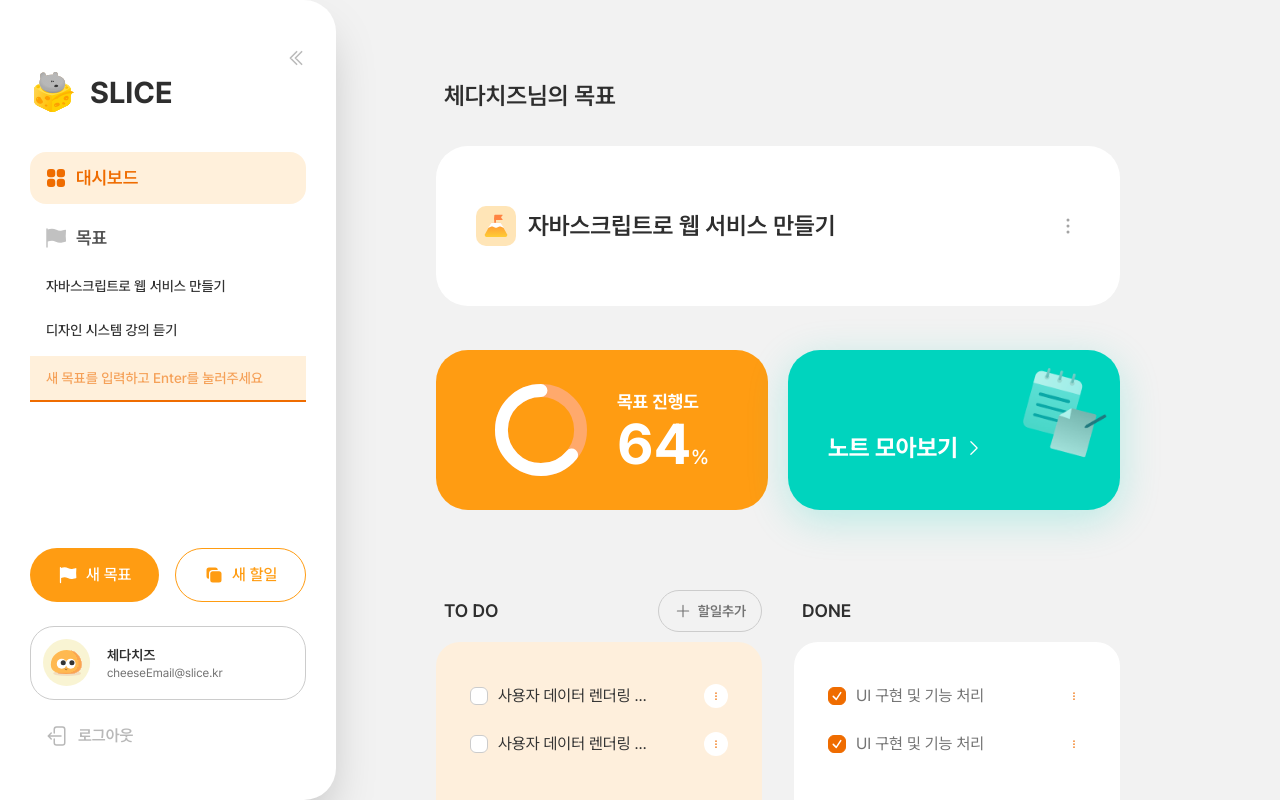
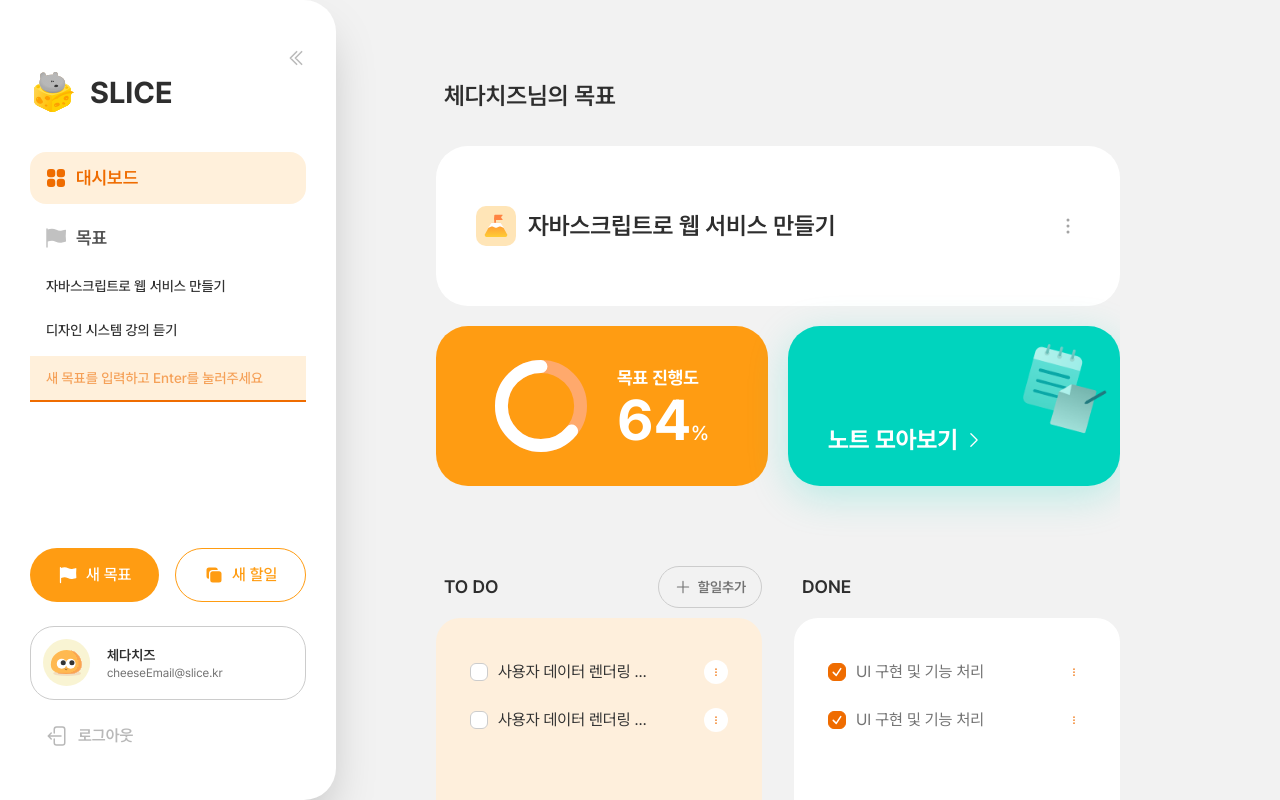
Before and after one commit to swallowedB/slice, a Next.js app: page /goals/1 in a window 1280 px wide. Built offline with nearby package versions, Linux system fonts and the light colour scheme.

Commit message:
💄 Style : 목표상세 퍼블리싱 분기점 나눠서 진행

```diff
--- /dev/null
+++ b/src/app/(protected)/goals/[goalId]/_components/GoalDoneSection.tsx
@@ -0,0 +1,29 @@
+"use client";
+
+import ListItem from "@/components/common/list/list-item/ListItem";
+
+type GoalDoneSectionProps = {
+  items: { id: number; label: string; checked: boolean }[];
+  onToggle: (id: number) => void;
+};
+
+export default function GoalDoneSection({
+  items,
+  onToggle,
+}: GoalDoneSectionProps) {
+  return (
+    <div>
+      <div className="mb-2.5 flex h-10.5 items-center justify-between">
+        <h4 className="pl-2 text-lg font-semibold">DONE</h4>
+      </div>
+
+      <div className="rounded-2xl bg-white px-4 py-6 sm:h-64 sm:px-6 sm:py-8 lg:rounded-3xl xl:max-h-130">
+        <ListItem
+          className="grid sm:gap-0.5 lg:gap-1"
+          items={items}
+          onChange={onToggle}
+        />
+      </div>
+    </div>
+  );
+}
--- /dev/null
+++ b/src/app/(protected)/goals/[goalId]/_components/GoalHeader.tsx
@@ -0,0 +1,30 @@
+"use client";
+
+import { EllipsisVerticalIcon } from "@heroicons/react/24/outline";
+
+type GoalHeaderProps = {
+  title: string;
+  onMenuClick?: () => void;
+};
+
+export default function GoalHeader({ title, onMenuClick }: GoalHeaderProps) {
+  return (
+    <div className="mb-4 flex items-center gap-3 rounded-2xl bg-white px-4 py-4 sm:rounded-3xl sm:px-6 sm:py-6 md:px-3 md:py-8.75 lg:mb-0 xl:rounded-4xl xl:px-10 xl:py-15">
+      <img
+        src="/icons/icon-goal.svg"
+        alt="목표 아이콘"
+        className="h-8 w-8 xl:h-10 xl:w-10"
+      />
+
+      <h3 className="truncate text-base font-semibold break-keep sm:text-xl xl:text-2xl">
+        {title}
+      </h3>
+
+      <button
+        className="ml-auto cursor-pointer"
+        onClick={onMenuClick}>
+        <EllipsisVerticalIcon className="h-6 w-6 text-gray-400" />
+      </button>
+    </div>
+  );
+}
--- /dev/null
+++ b/src/app/(protected)/goals/[goalId]/_components/GoalNotesCard.tsx
@@ -0,0 +1,21 @@
+"use client";
+
+import Link from "next/link";
+import { ChevronRightIcon } from "@heroicons/react/24/outline";
+
+type GoalNotesCardProps = {
+  goalId: number;
+};
+
+export default function GoalNotesCard({ goalId }: GoalNotesCardProps) {
+  return (
+    <div className="mt-4 flex h-40 items-end rounded-4xl bg-blue-200 bg-[url('/images/goals/obj-note.png')] bg-[length:98px_auto] bg-[right_14px_top_14px] bg-no-repeat px-10 py-7.5 text-white shadow-[0_10px_40px_0_rgba(0,212,190,0.24)] transition-all sm:mt-0 sm:h-auto sm:bg-[right_4px_top_14px] lg:mt-5 lg:py-11.5 xl:mt-0 xl:py-7.5">
+      <Link
+        href={`/notes/${goalId}`}
+        className="flex items-center gap-1 text-2xl font-bold break-keep sm:text-xl lg:text-2xl">
+        노트 모아보기
+        <ChevronRightIcon className="ml-0.5 w-5 sm:w-3.5 lg:w-5" />
+      </Link>
+    </div>
+  );
+}
--- /dev/null
+++ b/src/app/(protected)/goals/[goalId]/_components/GoalProgressCard.tsx
@@ -0,0 +1,21 @@
+"use client";
+
+import Progress from "@/components/progress/Progress";
+
+type GoalProgressCardProps = {
+  percent: number;
+};
+
+export default function GoalProgressCard({ percent }: GoalProgressCardProps) {
+  return (
+    <div className="bg-orange-250 rounded-4xl px-8 py-8.5 sm:px-0 lg:mt-5 lg:py-4 xl:mt-0 xl:py-8.5 2xl:mt-0">
+      <div className="flex h-full items-center justify-center gap-7.5">
+        <Progress
+          percent={percent}
+          variant="default"
+          title="목표 진행도"
+        />
+      </div>
+    </div>
+  );
+}
--- /dev/null
+++ b/src/app/(protected)/goals/[goalId]/_components/GoalTodoSection.tsx
@@ -0,0 +1,57 @@
+"use client";
+
+import Button from "@/components/common/button/Button";
+import TextButton from "@/components/common/button/TextButton";
+import ListItem from "@/components/common/list/list-item/ListItem";
+import { PlusIcon } from "@heroicons/react/24/outline";
+
+type GoalTodoSectionProps = {
+  items: { id: number; label: string; checked: boolean }[];
+  onAdd: () => void;
+  onToggle: (id: number) => void;
+};
+
+export default function GoalTodoSection({
+  items,
+  onAdd,
+  onToggle,
+}: GoalTodoSectionProps) {
+  return (
+    <div>
+      <div className="mb-2.5 flex h-10.5 items-center justify-between">
+        <h4 className="pl-2 text-lg font-semibold">TO DO</h4>
+
+        <Button
+          variant="outline-gray"
+          size="compact"
+          className="hidden sm:block"
+          onClick={onAdd}>
+          <p className="absolute top-7.25 right-5 flex w-18.5 items-center justify-center font-semibold sm:static sm:w-full">
+            <PlusIcon className="mr-1 h-4 w-4 sm:mr-1.5 sm:h-4.5 sm:w-4.5" />
+            할일추가
+          </p>
+        </Button>
+
+        <TextButton
+          className="block sm:hidden"
+          variant="primary"
+          onClick={onAdd}>
+          <p className="flex w-18.5 items-center justify-center font-semibold sm:static sm:w-full">
+            <PlusIcon className="mr-1 h-4 w-4 sm:mr-1.5 sm:h-4.5 sm:w-4.5" />
+            할일추가
+          </p>
+        </TextButton>
+      </div>
+
+      {items.length === 0 && <p>할 일이 없어요!</p>}
+
+      <div className="rounded-2xl bg-orange-100 px-4 py-6 sm:h-64 sm:px-6 sm:py-8 lg:rounded-3xl xl:max-h-130">
+        <ListItem
+          className="grid sm:gap-0.5 lg:gap-1"
+          items={items}
+          onChange={onToggle}
+        />
+      </div>
+    </div>
+  );
+}
--- a/src/app/(protected)/goals/[goalId]/page.tsx
+++ b/src/app/(protected)/goals/[goalId]/page.tsx
@@ -1,18 +1,163 @@
+// "use client";
+// import { ListGoalType } from "@/components/common/list/list-item/listItem.types";
+// import Progress from "@/components/progress/Progress";
+// import {
+//   ChevronRightIcon,
+//   EllipsisVerticalIcon,
+//   PlusIcon,
+// } from "@heroicons/react/24/outline";
+// import Link from "next/link";
+// import MobileHeader from "../../_components/layout/MobileHeader";
+// import { useEffect, useState } from "react";
+// import Button from "@/components/common/button/Button";
+// import TextButton from "@/components/common/button/TextButton";
+// import ListItem from "@/components/common/list/list-item/ListItem";
+// const mockGoalItem: ListGoalType[] = [
+//   {
+//     id: 1,
+//     title: "자바스크립트로 웹 서비스 만들기",
+//     todos: [
+//       { id: 1, label: "사용자 데이터 렌더링 구현", checked: false },
+//       { id: 2, label: "UI 구현 및 기능 처리", checked: true },
+//       { id: 3, label: "사용자 데이터 렌더링 구현", checked: false },
+//       { id: 4, label: "UI 구현 및 기능 처리", checked: true },
+//     ],
+//   },
+// ];
+// export default function GoalsPage() {
+//   const goal = mockGoalItem[0]; // 지금 목업은 1개
+//   const goalTodos = goal.todos.filter((t) => !t.checked);
+//   const goalDones = goal.todos.filter((t) => t.checked);
+// "use client";
+// import { ListGoalType } from "@/components/common/list/list-item/listItem.types";
+// import MobileHeader from "../../_components/layout/MobileHeader";
+// import GoalHeader from "./_components/GoalHeader";
+// import GoalProgressCard from "./_components/GoalProgressCard";
+// import GoalNotesCard from "./_components/GoalNotesCard";
+// import GoalTodoSection from "./_components/GoalTodoSection";
+// import GoalDoneSection from "./_components/GoalDoneSection";
+
+//   const [mounted, setMounted] = useState(false);
+
+//   useEffect(() => {
+//     setMounted(true);
+//   }, []);
+
+//   return (
+//     <>
+//       <MobileHeader title="체다치즈님의 목표" />
+//       <h2 className="color-black hidden sm:mb-8.5 sm:block sm:pl-2 sm:text-2xl sm:font-semibold">
+//         체다치즈님의 목표
+//       </h2>
+
+//       {/* 목표 타이틀 영역 */}
+//       <div className="overflow-clip">
+//         <section className="mb-6">
+//           <div className="block w-full gap-8 xl:grid-cols-2 2xl:grid">
+//             <div className="flex items-center gap-3 rounded-2xl bg-white px-4 py-4 sm:rounded-3xl sm:px-6 sm:py-6 md:px-3 md:py-8.75 xl:rounded-4xl xl:px-10 xl:py-15">
+//               <img
+//                 src="/icons/icon-goal.svg"
+//                 alt="목표 아이콘"
+//                 className="h-8 w-8 xl:h-10 xl:w-10"
+//               />
+//               <h3 className="truncate text-base font-semibold break-keep sm:text-xl xl:text-2xl">
+//                 {goal.title}
+//               </h3>
+
+//               <button className="ml-auto cursor-pointer">
+//                 <EllipsisVerticalIcon className="h-6 w-6 text-gray-400" />
+//               </button>
+//             </div>
+
+//             <div className="mt-4 block sm:mt-6 sm:grid sm:grid-cols-2 sm:gap-5 lg:block xl:grid xl:grid-cols-2 xl:gap-5 2xl:mt-0">
+//               <div className="bg-orange-250 rounded-4xl p-8.5 px-8 py-8.5 sm:px-0 lg:mt-5 lg:py-4 xl:py-8.5 2xl:mt-0">
+//                 {mounted && (
+//                   <div className="flex h-full items-center justify-center gap-7.5">
+//                     <Progress
+//                       percent={64}
+//                       variant="default"
+//                       title={`목표 진행도`}
+//                     />
+//                   </div>
+//                 )}
+//               </div>
+//               <div className="mt-4 flex h-40 items-end rounded-4xl bg-blue-200 bg-[url('/images/goals/obj-note.png')] bg-[length:98px_auto] bg-[right_14px_top_14px] bg-no-repeat px-10 py-7.5 text-white shadow-[0_10px_40px_0_rgba(0,212,190,0.24)] transition-all sm:mt-0 sm:bg-[right_4px_top_14px] lg:mt-5 lg:py-11.5 lg:hover:shadow-[0_10px_40px_0_rgba(0,212,190,0.24)] 2xl:mt-0">
+//                 <Link
+//                   href="/notes/1"
+//                   className="flex items-center gap-1 text-2xl font-bold break-keep sm:text-xl lg:text-2xl">
+//                   노트 모아보기
+//                   <ChevronRightIcon className="ml-0.5 w-5 sm:w-3.5 lg:w-5" />
+//                 </Link>
+//               </div>
+//             </div>
+//           </div>
+//         </section>
+
+//         {/* Todo / Done 영역 */}
+//         <section className="mt-7.5 grid gap-8 sm:mt-10 lg:mt-20 lg:grid-cols-2">
+//           {/* Todo */}
+//           <div>
+//             <div className="mb-2.5 flex h-10.5 items-center justify-between">
+//               <h4 className="pl-2 text-lg font-semibold">TO DO</h4>
+//               <Button
+//                 variant="outline-gray"
+//                 size="compact"
+//                 className="hidden sm:block"
+//                 onClick={() => console.log("mock up")}>
+//                 <p className="absolute top-7.25 right-5 flex w-18.5 items-center justify-center font-semibold sm:static sm:w-full">
+//                   <PlusIcon className="mr-1 h-4 w-4 sm:mr-1.5 sm:h-4.5 sm:w-4.5" />
+//                   할일추가
+//                 </p>
+//               </Button>
+
+//               <TextButton
+//                 variant="primary"
+//                 className="block sm:hidden"
+//                 onClick={() => console.log("mock up")}>
+//                 <p className="flex w-18.5 items-center justify-center font-semibold sm:static sm:w-full">
+//                   <PlusIcon className="mr-1 h-4 w-4 sm:mr-1.5 sm:h-4.5 sm:w-4.5" />
+//                   할일추가
+//                 </p>
+//               </TextButton>
+//             </div>
+//             {goalTodos.length === 0 && <p>할 일이 없어요!</p>}
+//             <div className="rounded-2xl bg-orange-100 px-4 py-6 sm:h-64 sm:px-6 sm:py-8 lg:rounded-3xl xl:max-h-130">
+//               <ListItem
+//                 className="grid sm:gap-0.5 lg:gap-1"
+//                 items={goalTodos}
+//                 onChange={() => console.log("mock up")}
+//               />
+//             </div>
+//           </div>
+
+//           {/* done */}
+//           <div>
+//             <div className="mb-2.5 flex h-10.5 items-center justify-between">
+//               <h4 className="pl-2 text-lg font-semibold">DONE</h4>
+//             </div>
+//             <div className="rounded-2xl bg-white px-4 py-6 sm:h-64 sm:px-6 sm:py-8 lg:rounded-3xl xl:max-h-130">
+//               <ListItem
+//                 className="grid sm:gap-0.5 lg:gap-1"
+//                 items={goalDones}
+//                 onChange={() => console.log("mock up")}
+//               />
+//             </div>
+//           </div>
+//         </section>
+//       </div>
+//     </>
+//   );
+// }
 "use client";
-import { ListGoalType } from "@/components/common/list/list-item/listItem.types";
-import Progress from "@/components/progress/Progress";
-import {
-  ChevronRightIcon,
-  EllipsisVerticalIcon,
-  PlusIcon,
-} from "@heroicons/react/24/outline";
-import Link from "next/link";
+
 import MobileHeader from "../../_components/layout/MobileHeader";
-import { useEffect, useState } from "react";
-import Button from "@/components/common/button/Button";
-import TextButton from "@/components/common/button/TextButton";
-import ListItem from "@/components/common/list/list-item/ListItem";
-const mockGoalItem: ListGoalType[] = [
+import GoalHeader from "./_components/GoalHeader";
+import GoalProgressCard from "./_components/GoalProgressCard";
+import GoalNotesCard from "./_components/GoalNotesCard";
+import GoalTodoSection from "./_components/GoalTodoSection";
+import GoalDoneSection from "./_components/GoalDoneSection";
+
+const mockGoalItem = [
   {
     id: 1,
     title: "자바스크립트로 웹 서비스 만들기",
@@ -24,117 +169,49 @@ const mockGoalItem: ListGoalType[] = [
     ],
   },
 ];
+
 export default function GoalsPage() {
-  const goal = mockGoalItem[0]; // 지금 목업은 1개
+  const goal = mockGoalItem[0];
   const goalTodos = goal.todos.filter((t) => !t.checked);
   const goalDones = goal.todos.filter((t) => t.checked);
-
-  const [mounted, setMounted] = useState(false);
-
-  useEffect(() => {
-    setMounted(true);
-  }, []);
 
   return (
     <>
       <MobileHeader title="체다치즈님의 목표" />
+
       <h2 className="color-black hidden sm:mb-8.5 sm:block sm:pl-2 sm:text-2xl sm:font-semibold">
         체다치즈님의 목표
       </h2>
 
-      {/* 목표 타이틀 영역 */}
-      <section className="mb-6">
-        <div className="block w-full gap-8 xl:grid-cols-2 2xl:grid">
-          <div className="flex items-center gap-3 rounded-2xl bg-white px-4 py-4 sm:rounded-3xl sm:px-6 sm:py-6 md:px-3 md:py-8.75 xl:rounded-4xl xl:px-10 xl:py-15">
-            <img
-              src="/icons/icon-goal.svg"
-              alt="목표 아이콘"
-              className="h-8 w-8 xl:h-10 xl:w-10"
+      <div className="overflow-clip">
+        {/* 목표 헤더 */}
+        <section className="">
+          <div className="block w-full gap-8 lg:grid lg:gap-0 xl:grid-cols-1 xl:gap-5 2xl:grid-cols-2">
+            <GoalHeader
+              title={goal.title}
+              onMenuClick={() => console.log("menu")}
             />
-            <h3 className="text-base font-semibold break-keep sm:text-xl xl:text-2xl">
-              {goal.title}
-            </h3>
 
-            <button className="ml-auto cursor-pointer">
-              <EllipsisVerticalIcon className="h-6 w-6 text-gray-400" />
-            </button>
-          </div>
-
-          <div className="mt-4 block sm:mt-6 sm:grid sm:grid-cols-2 sm:gap-5 lg:block xl:grid xl:grid-cols-2 xl:gap-5 2xl:mt-0">
-            <div className="bg-orange-250 rounded-4xl p-8.5 px-8 py-8.5 sm:px-0 lg:mt-5 lg:py-4 xl:py-8.5 2xl:mt-0">
-              {mounted && (
-                <div className="flex h-full items-center justify-center gap-7.5">
-                  <Progress
-                    percent={64}
-                    variant="default"
-                    title={`목표 진행도`}
-                  />
-                </div>
-              )}
-            </div>
-            <div className="mt-4 flex h-40 items-end rounded-4xl bg-blue-200 bg-[url('/images/goals/obj-note.png')] bg-[length:98px_auto] bg-[right_14px_top_14px] bg-no-repeat px-10 py-7.5 text-white shadow-[0_10px_40px_0_rgba(0,212,190,0.24)] transition-all sm:bg-[right_4px_top_14px] lg:mt-5 lg:py-11.5 lg:hover:shadow-[0_10px_40px_0_rgba(0,212,190,0.24)] 2xl:mt-0">
-              <Link
-                href="/notes/1"
-                className="flex items-center gap-1 text-2xl font-bold break-keep sm:text-xl lg:text-2xl">
-                노트 모아보기
-                <ChevronRightIcon className="ml-0.5 w-5 sm:w-3.5 lg:w-5" />
-              </Link>
+            <div className="block sm:grid sm:grid-cols-2 sm:gap-5 lg:block lg:gap-0 xl:mt-0 xl:grid xl:grid-cols-2 xl:gap-5">
+              <GoalProgressCard percent={64} />
+              <GoalNotesCard goalId={goal.id} />
             </div>
           </div>
-        </div>
-      </section>
+        </section>
 
-      {/* Todo / Done 영역 */}
-      <section className="mt-7.5 grid gap-8 sm:mt-10 lg:mt-20 lg:grid-cols-2">
-        {/* Todo */}
-        <div>
-          <div className="mb-2.5 flex h-10.5 items-center justify-between">
-            <h4 className="pl-2 text-lg font-semibold">TO DO</h4>
-            <Button
-              variant="outline-gray"
-              size="compact"
-              className="hidden sm:block"
-              onClick={() => console.log("mock up")}>
-              <p className="absolute top-7.25 right-5 flex w-18.5 items-center justify-center font-semibold sm:static sm:w-full">
-                <PlusIcon className="mr-1 h-4 w-4 sm:mr-1.5 sm:h-4.5 sm:w-4.5" />
-                할일추가
-              </p>
-            </Button>
-
-            <TextButton
-              variant="primary"
-              className="block sm:hidden"
-              onClick={() => console.log("mock up")}>
-              <p className="flex w-18.5 items-center justify-center font-semibold sm:static sm:w-full">
-                <PlusIcon className="mr-1 h-4 w-4 sm:mr-1.5 sm:h-4.5 sm:w-4.5" />
-                할일추가
-              </p>
-            </TextButton>
-          </div>
-          {goalTodos.length === 0 && <p>할 일이 없어요!</p>}
-          <div className="rounded-2xl bg-orange-100 px-4 py-6 sm:h-64 sm:px-6 sm:py-8 lg:rounded-3xl xl:max-h-130">
-            <ListItem
-              className="grid sm:gap-0.5 lg:gap-1"
-              items={goalTodos}
-              onChange={() => console.log("mock up")}
-            />
-          </div>
-        </div>
-
-        {/* done */}
-        <div>
-          <div className="mb-2.5 flex h-10.5 items-center justify-between">
-            <h4 className="pl-2 text-lg font-semibold">DONE</h4>
-          </div>
-          <div className="rounded-2xl bg-white px-4 py-6 sm:h-64 sm:px-6 sm:py-8 lg:rounded-3xl xl:max-h-130">
-            <ListItem
-              className="grid sm:gap-0.5 lg:gap-1"
-              items={goalDones}
-              onChange={() => console.log("mock up")}
-            />
-          </div>
-        </div>
-      </section>
+        {/* TODO / DONE */}
+        <section className="mt-7.5 grid gap-8 lg:mt-20 lg:grid-cols-2">
+          <GoalTodoSection
+            items={goalTodos}
+            onAdd={() => console.log("add")}
+            onToggle={(id) => console.log("toggle todo:", id)}
+          />
+          <GoalDoneSection
+            items={goalDones}
+            onToggle={(id) => console.log("toggle done:", id)}
+          />
+        </section>
+      </div>
     </>
   );
 }
```
